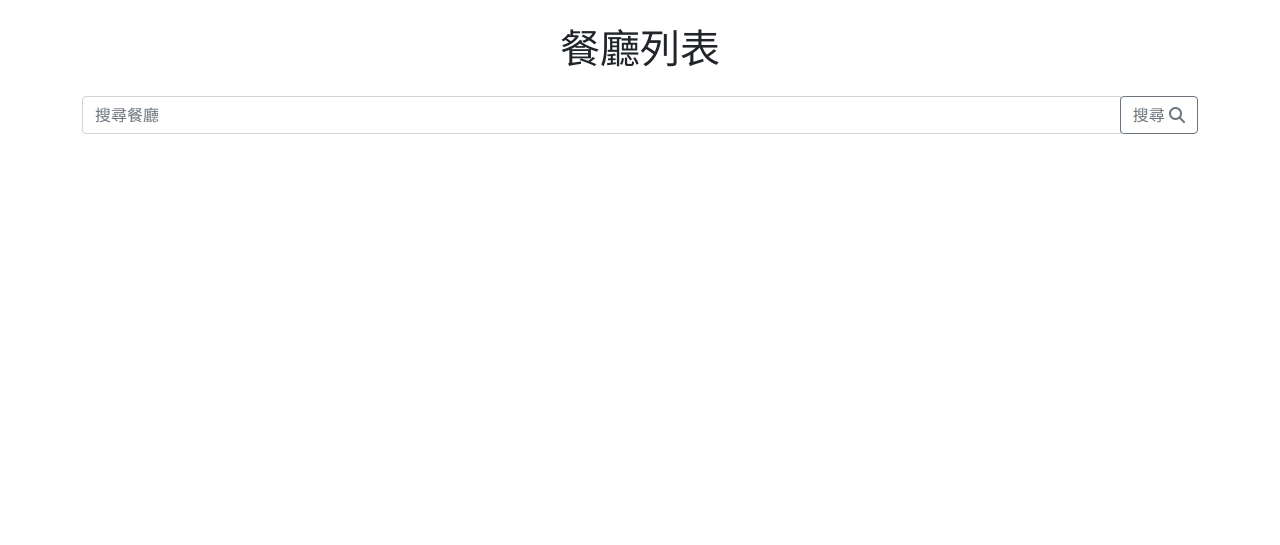
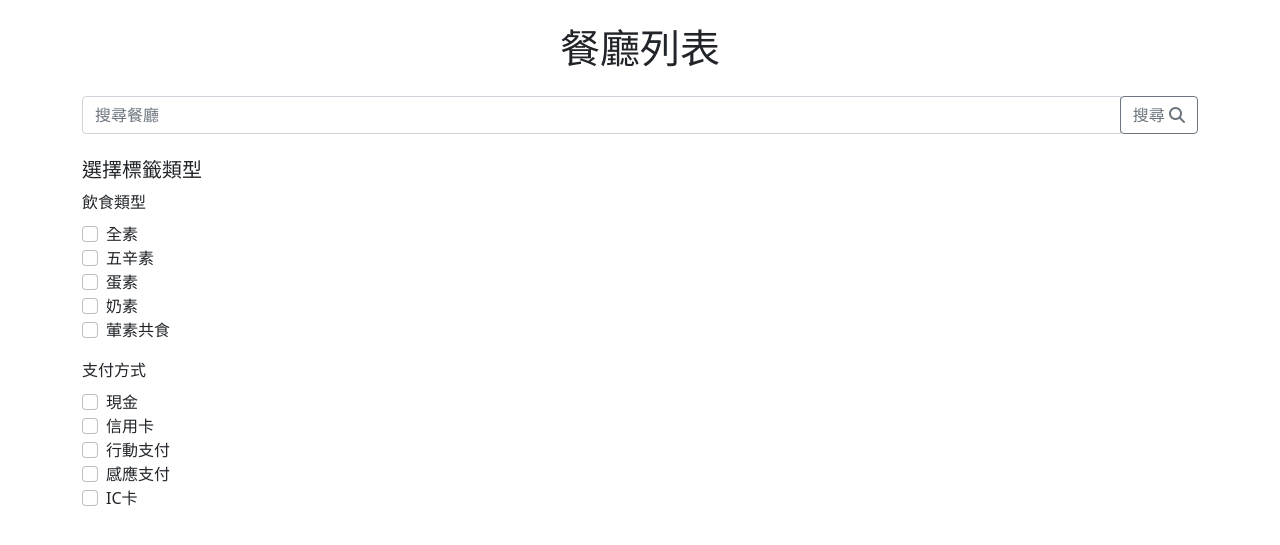
Before and after one commit to KageRyo/TokyoVeg, a Django app: page / in a window 1280 px wide. Shown: the top 545 px of the page. Run offline with Django 3.2, Linux system fonts and the light colour scheme; data that the repository does not hold is empty; some libraries are stand-ins or nearby versions.

Commit message:
feat: Add tags UI at HTML

```diff
--- a/mysite/food/templates/food/index.html
+++ b/mysite/food/templates/food/index.html
@@ -29,18 +29,57 @@
             </div>
         </div>
 
+        <div class="row">
+            <!-- 標籤選擇 -->
+            <div class="col-md-3">
+                <h5>選擇標籤類型</h5>
+                <div class="mb-3">
+                    <label for="dietType" class="form-label">飲食類型</label>
+                    <div id="dietType" class="form-check">
+                        <input type="checkbox" class="form-check-input" id="vegan" value="vegan">
+                        <label class="form-check-label" for="vegan">全素</label><br>
+                        <input type="checkbox" class="form-check-input" id="five-spicy" value="five-spicy">
+                        <label class="form-check-label" for="five-spicy">五辛素</label><br>
+                        <input type="checkbox" class="form-check-input" id="egg-veg" value="egg-veg">
+                        <label class="form-check-label" for="egg-veg">蛋素</label><br>
+                        <input type="checkbox" class="form-check-input" id="milk-veg" value="milk-veg">
+                        <label class="form-check-label" for="milk-veg">奶素</label><br>
+                        <input type="checkbox" class="form-check-input" id="non-veg" value="non-veg">
+                        <label class="form-check-label" for="non-veg">葷素共食</label>
+                    </div>
+                </div>
+                <div class="mb-3">
+                    <label for="paymentType" class="form-label">支付方式</label>
+                    <div id="paymentType" class="form-check">
+                        <input type="checkbox" class="form-check-input" id="cash" value="cash">
+                        <label class="form-check-label" for="cash">現金</label><br>
+                        <input type="checkbox" class="form-check-input" id="credit-card" value="credit-card">
+                        <label class="form-check-label" for="credit-card">信用卡</label><br>
+                        <input type="checkbox" class="form-check-input" id="mobile-pay" value="mobile-pay">
+                        <label class="form-check-label" for="mobile-pay">行動支付</label><br>
+                        <input type="checkbox" class="form-check-input" id="contactless-pay" value="contactless-pay">
+                        <label class="form-check-label" for="contactless-pay">感應支付</label><br>
+                        <input type="checkbox" class="form-check-input" id="ic-card" value="ic-card">
+                        <label class="form-check-label" for="ic-card">IC卡</label>
+                    </div>
+                </div>
+            </div>
+
             <!-- 餐廳列表 -->
+            <div class="col-md-9">
                 <div class="row">
                     {% for item in store_list %}
-            <div class="col-4 grid-item p-0 m-1 text-center">
+                    <div class="col-md-4 grid-item p-2 text-center">
                         <a href="/food/{{ item.place.id }}">
                             <div class="grid-item-img">
-                        <img style="max-width:280px" src="{{ item.photo.url }}" alt="{{ item.place.name }}">
+                                <img style="max-width:100%" src="{{ item.photo.url }}" alt="{{ item.place.name }}">
                             </div>
                             <label for="">{{ item.place.name }}</label>
                         </a>
                     </div>
                     {% endfor %}
+                </div>
+            </div>
         </div>
     </div>
 
@@ -49,6 +88,7 @@
     <script src="https://cdn.jsdelivr.net/npm/bootstrap@5.1.1/dist/js/bootstrap.bundle.min.js"
         integrity="sha384-/bQdsTh/da6pkI1MST/rWKFNjaCP5gBSY4sEBT38Q/9RBh9AH40zEOg7Hlq2THRZ"
         crossorigin="anonymous"></script>
+
 </body>
 
 </html>
```
Also changed, not shown: mysite/food/templates/food/place_introduction.html (+7 -1 lines). Lines whose indentation alone changed are shown as unchanged.
